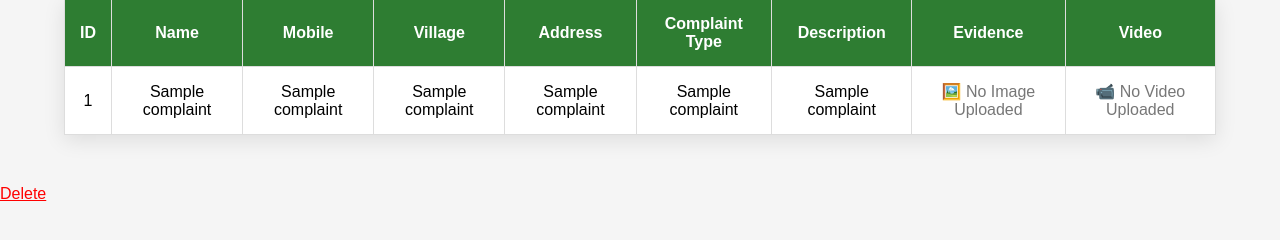
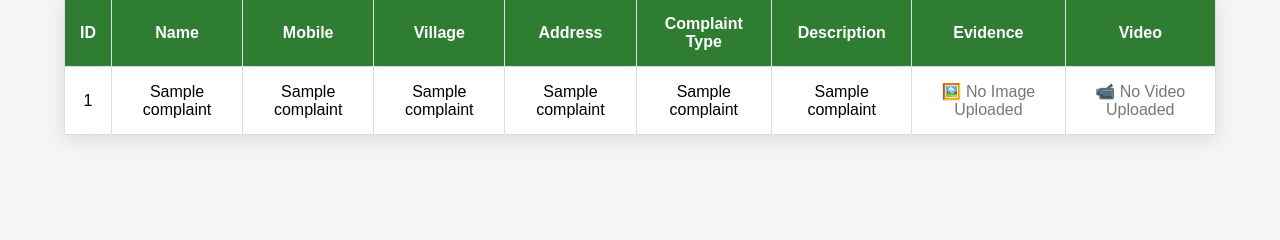
Before and after one commit to muzammilno1d-code/GramSeva-AI, a Flask app: template templates/admin.html in a window 1280 px wide. Shown: the part 139-379 px from the top of the page. Run offline with Flask 3, Linux system fonts and the light colour scheme; the template is opened without the code that fills it: most values are stand-ins (such as "Sample title", 1, 10 or a date in 2020).

Commit message:
Remove delete link from admin complaints section
Removed delete link for complaints from admin template.

```diff
--- a/templates/admin.html
+++ b/templates/admin.html
@@ -112,11 +112,6 @@
     <video id="popupVideo" controls></video>
 
 </div>
-    <a href="/delete/{{ complaint[0] }}"
-   onclick="return confirm('Are you sure you want to delete this complaint?')"
-   style="color:red;">
-   Delete
-</a>
 <script>
 
 function showImage(src){
```
